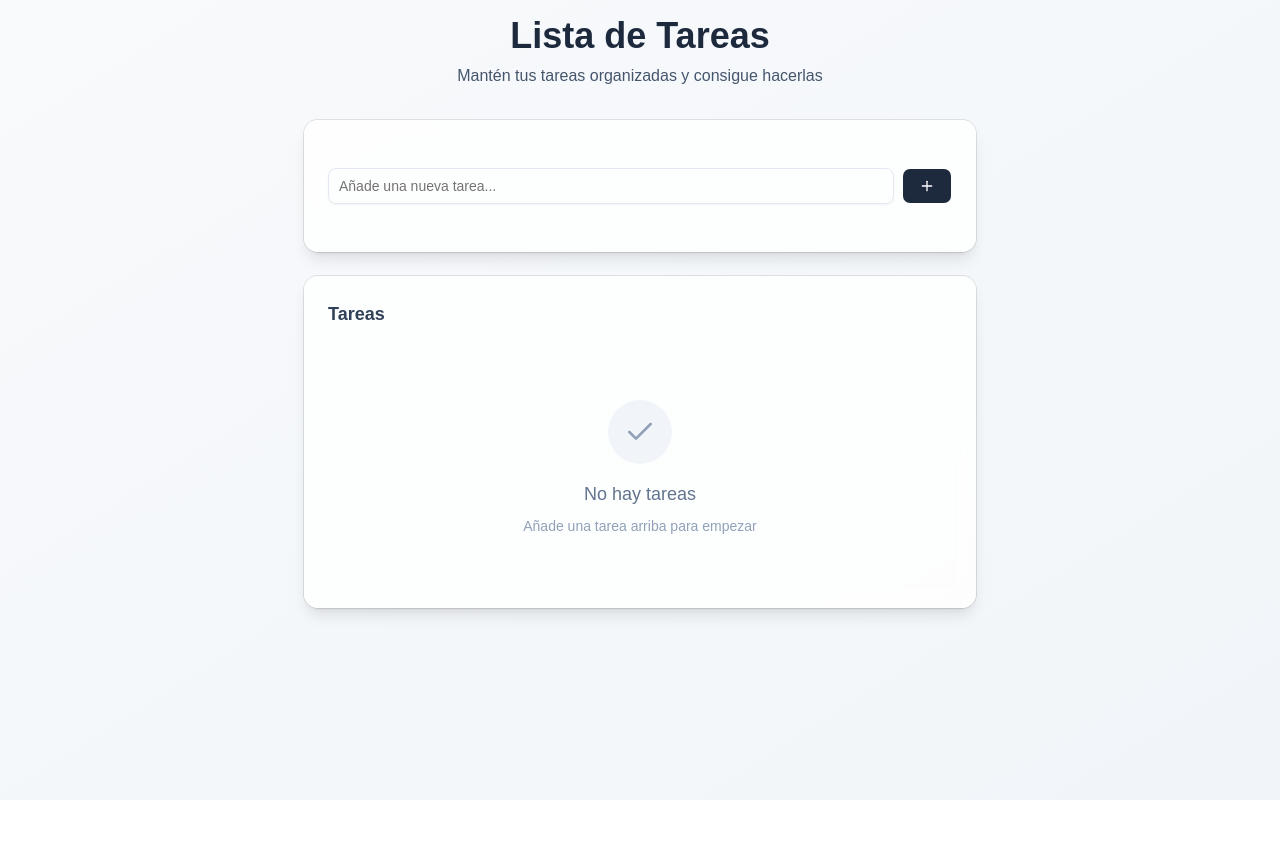
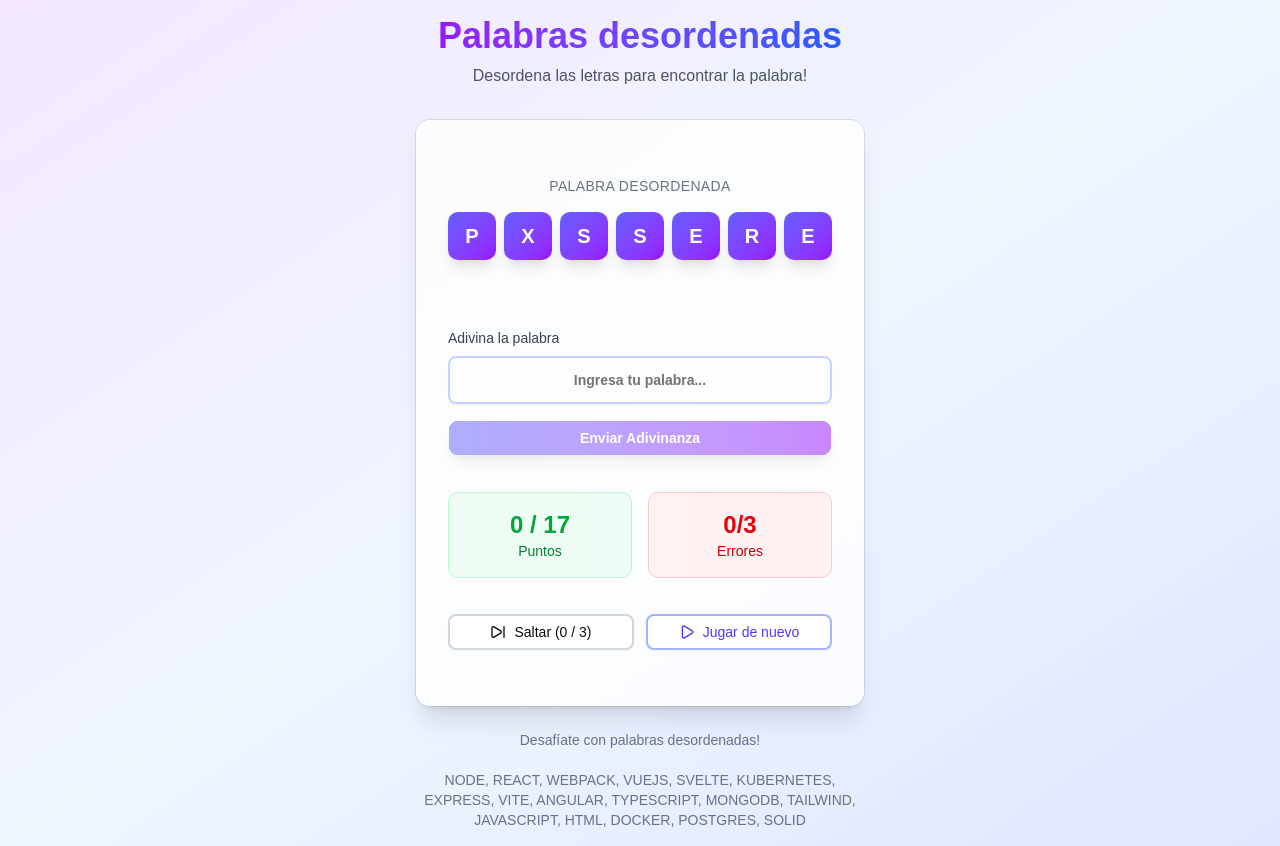
Before and after one commit to ArnBon/CursoReactUdemy_04-hooks-app, a React (Vite) app: page / in a window 1280 px wide. Before the commit the page ends 800 px from the top, so only its background shows below. Built offline with nearby package versions, Linux system fonts and the light colour scheme.

Commit message:
comienzo 2do ejercicio clases 140 141

```diff
--- a/package.json
+++ b/package.json
@@ -27,6 +27,7 @@
   },
   "devDependencies": {
     "@eslint/js": "^10.0.1",
+    "@types/canvas-confetti": "^1.9.0",
     "@types/node": "^24.13.3",
     "@types/react": "^19.2.17",
     "@types/react-dom": "^19.2.3",
--- a/src/05-useReducer/ScrambleWords.tsx
+++ b/src/05-useReducer/ScrambleWords.tsx
@@ -1,12 +1,10 @@
-// ! Importante:
-// Es necesario componentes de Shadcn/ui
-// https://ui.shadcn.com/docs/installation/vite
-
 import React, { useState } from 'react';
 import { Button } from '@/components/ui/button';
 import { Input } from '@/components/ui/input';
 import { Card, CardContent } from '@/components/ui/card';
 import { SkipForward, Play } from 'lucide-react';
+
+import confetti from 'canvas-confetti';
 
 const GAME_WORDS = [
   'REACT',
@@ -60,28 +58,69 @@ export const ScrambleWords = () => {
     // Previene el refresh de la página
     e.preventDefault();
     // Implementar lógica de juego
-    console.log('Intento de adivinanza:', guess, currentWord);
+    if (guess === currentWord) {
+      const newWords = words.slice(1);
 
+      confetti({
+        particleCount: 100,
+        spread: 120,
+        origin: { y: 0.6 },
+      });
+      setPoints(points + 1);
+      setGuess('');
+      setWords(newWords);
+      setCurrentWord(newWords[0]);
+      setScrambledWord(scrambleWord(newWords[0]));
+      return;
+    }
+    setErrorCounter(errorCounter + 1);
+    setGuess('');
+
+    if (errorCounter + 1 >= maxAllowErrors) {
+      setIsGameOver(true);
+    }
+    //console.log('Intento de adivinanza:', guess, currentWord);
   };
 
   const handleSkip = () => {
-    console.log('Palabra saltada');
+    if (skipCounter >= maxSkips) return;
 
+    const updateWords = words.splice(1);
 
+    setSkipCounter(skipCounter + 1);
+    setWords(updateWords);
+    setCurrentWord(updateWords[0]);
+    setScrambledWord(scrambleWord(updateWords[0]));
+    setGuess('');
+    //console.log('Palabra saltada');
   };
 
   const handlePlayAgain = () => {
-    console.log('Jugar de nuevo');
+    const newArray = shuffleArray(GAME_WORDS);
 
+    setPoints(0);
+    setErrorCounter(0);
+    setGuess('');
+    setWords(newArray);
+    setCurrentWord(newArray[0]);
+    setIsGameOver(false);
+    setSkipCounter(0);
+    setScrambledWord(scrambleWord(newArray[0]));
+    // console.log('Jugar de nuevo');
   };
 
-  //! Si ya no hay palabras para jugar, se muestra el mensaje de fin de juego
+  // Si ya no hay palabras para jugar, se muestra el mensaje de fin de juego
   if (words.length === 0) {
+    confetti({
+      particleCount: 100,
+      spread: 120,
+      origin: { y: 0.6}
+    });
 
     return (
-      <div className="min-h-screen bg-gradient-to-br from-purple-100 via-blue-50 to-indigo-100 flex items-center justify-center p-4">
+      <div className="min-h-screen bg-linear-to-r from-purple-100 via-blue-50 to-indigo-100 flex items-center justify-center p-4">
         <div className="w-full max-w-md mx-auto">
-          <h1 className="text-4xl font-bold bg-gradient-to-r from-purple-600 to-blue-600 bg-clip-text text-transparent mb-2">
+          <h1 className="text-4xl font-bold bg-linear-to-r from-purple-600 to-blue-600 bg-clip-text text-transparent mb-2">
             Palabras desordenadas
           </h1>
           <p className="text-gray-600">No hay palabras para jugar</p>
@@ -99,11 +138,11 @@ export const ScrambleWords = () => {
   }
 
   return (
-    <div className="min-h-screen bg-gradient-to-br from-purple-100 via-blue-50 to-indigo-100 flex items-center justify-center p-4">
+    <div className="min-h-screen bg-linear-to-br from-purple-100 via-blue-50 to-indigo-100 flex items-center justify-center p-4">
       <div className="w-full max-w-md mx-auto">
         {/* Header */}
         <div className="text-center mb-8">
-          <h1 className="text-4xl font-bold bg-gradient-to-r from-purple-600 to-blue-600 bg-clip-text text-transparent mb-2">
+          <h1 className="text-4xl font-bold bg-linear-to-r from-purple-600 to-blue-600 bg-clip-text text-transparent mb-2">
             Palabras desordenadas
           </h1>
           <p className="text-gray-600">
@@ -127,7 +166,7 @@ export const ScrambleWords = () => {
                 {scrambledWord.split('').map((letter, index) => (
                   <div
                     key={index}
-                    className="w-12 h-12 bg-gradient-to-br from-indigo-500 to-purple-600 rounded-lg flex items-center justify-center text-white font-bold text-xl shadow-lg transform hover:scale-105 transition-transform duration-200"
+                    className="w-12 h-12 bg-linear-to-br from-indigo-500 to-purple-600 rounded-lg flex items-center justify-center text-white font-bold text-xl shadow-lg transform hover:scale-105 transition-transform duration-200"
                     style={{
                       animationDelay: `${index * 0.1}s`,
                       animation: 'fadeInUp 0.6s ease-out forwards',
@@ -164,7 +203,7 @@ export const ScrambleWords = () => {
                 </div>
                 <Button
                   type="submit"
-                  className="w-full bg-gradient-to-r from-indigo-500 to-purple-600 hover:from-indigo-600 hover:to-purple-700 text-white font-semibold py-3 rounded-lg shadow-lg hover:shadow-xl transform hover:scale-[1.02] transition-all duration-200"
+                  className="w-full bg-linear-to-r from-indigo-500 to-purple-600 hover:from-indigo-600 hover:to-purple-700 text-white font-semibold py-3 rounded-lg shadow-lg hover:shadow-xl transform hover:scale-[1.02] transition-all duration-200"
                   disabled={!guess.trim() || isGameOver}
                 >
                   Enviar Adivinanza
@@ -174,13 +213,13 @@ export const ScrambleWords = () => {
 
             {/* Stats */}
             <div className="grid grid-cols-2 gap-4 mb-6">
-              <div className="bg-gradient-to-br from-green-50 to-emerald-50 rounded-lg p-4 text-center border border-green-200">
+              <div className="bg-linear-to-r from-green-50 to-emerald-50 rounded-lg p-4 text-center border border-green-200">
                 <div className="text-2xl font-bold text-green-600">
                   {points} / {GAME_WORDS.length}
                 </div>
                 <div className="text-sm text-green-700 font-medium">Puntos</div>
               </div>
-              <div className="bg-gradient-to-br from-red-50 to-rose-50 rounded-lg p-4 text-center border border-red-200">
+              <div className="bg-linear-to-r from-red-50 to-rose-50 rounded-lg p-4 text-center border border-red-200">
                 <div className="text-2xl font-bold text-red-600">
                   {errorCounter}/{maxAllowErrors}
                 </div>
--- a/src/main.tsx
+++ b/src/main.tsx
@@ -3,6 +3,7 @@ import { createRoot } from 'react-dom/client'
 import './index.css'
 // import { FocusScreen } from './04-useRef/FocusScreen'
 import { TaskApp } from './05-useReducer/TaskApp'
+import { ScrambleWords } from './05-useReducer/ScrambleWords'
 // import App from './App.tsx'
 // import { HooksApp } from './HooksApp.tsx'
 // import { TrafficLight } from './01-useState/TrafficLight.tsx'
@@ -18,6 +19,7 @@ createRoot(document.getElementById('root')!).render(
     {/* <TrafficLightWithHook></TrafficLightWithHook> */}
     {/* <PokemonPage></PokemonPage> */}
     {/* <FocusScreen></FocusScreen> */}
-    <TaskApp></TaskApp>
+    {/* <TaskApp></TaskApp> */}
+    <ScrambleWords></ScrambleWords>
   </StrictMode>,
 )
```
Also changed, not shown: 1 other file (tests, documents, lock files or other folders).
